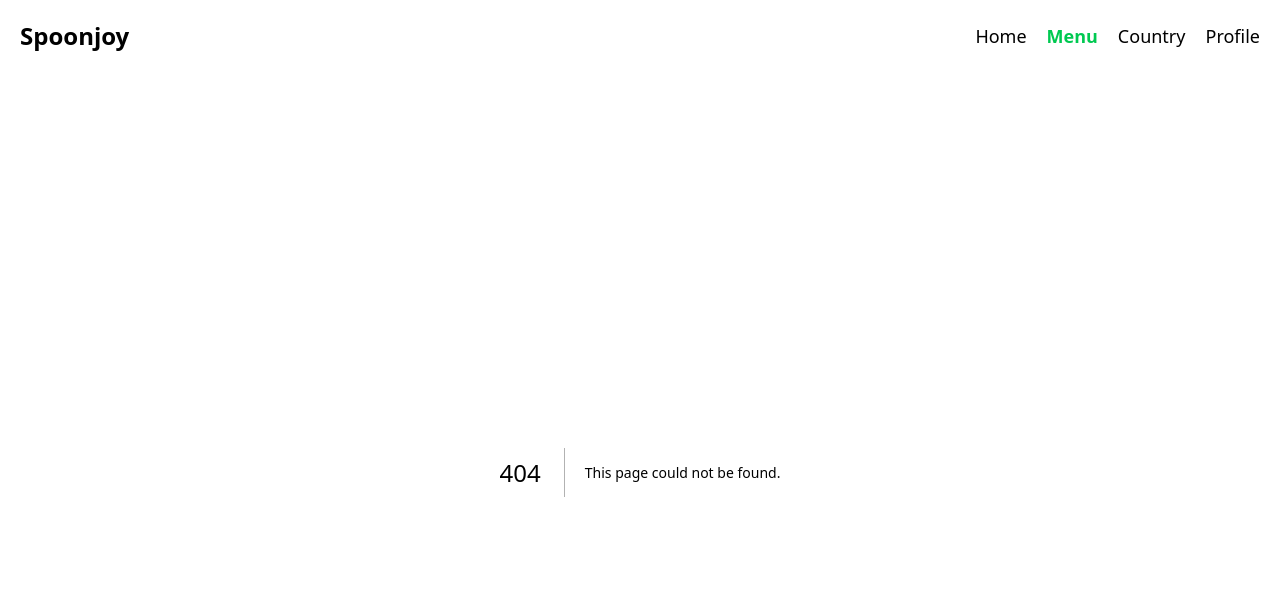
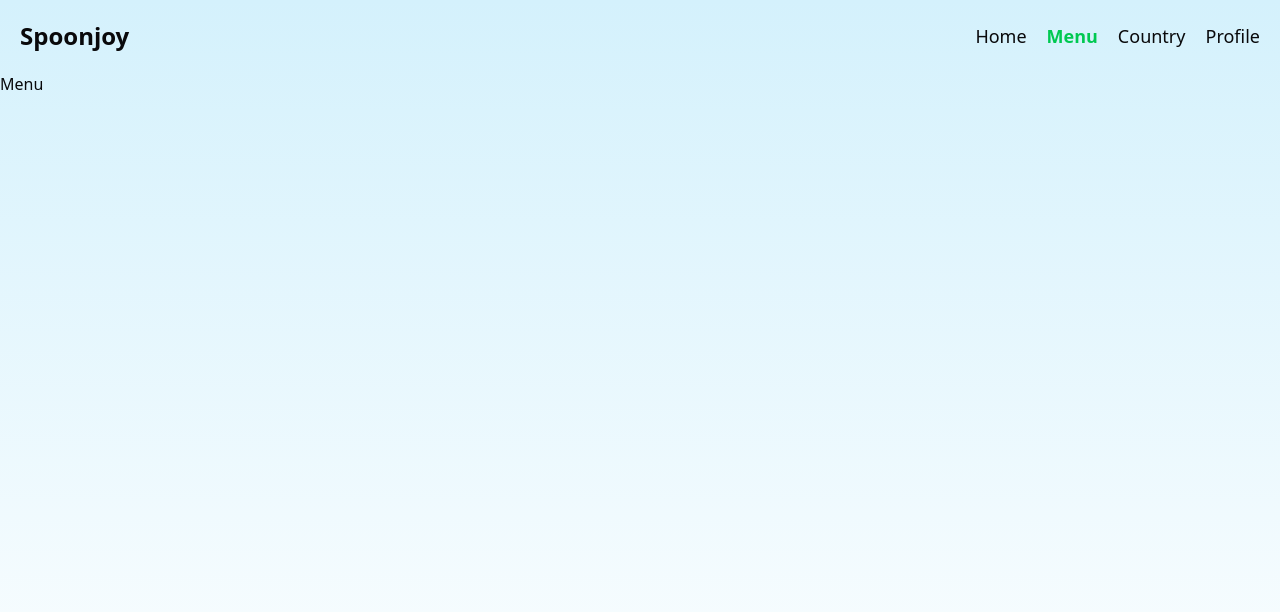
Before and after one commit to MinThantMaung/spoonjoy, a Next.js app: page /menu in a window 1280 px wide. Before the commit this address had no page. Shown: the top 612 px of the page. Built offline with nearby package versions, Linux system fonts and the light colour scheme.

Commit message:
feat:add menu page

```diff
--- /dev/null
+++ b/src/app/menu/page.tsx
@@ -0,0 +1,9 @@
+import React from 'react'
+
+const Menu = () => {
+  return (
+    <div>Menu</div>
+  )
+}
+
+export default Menu;
```
